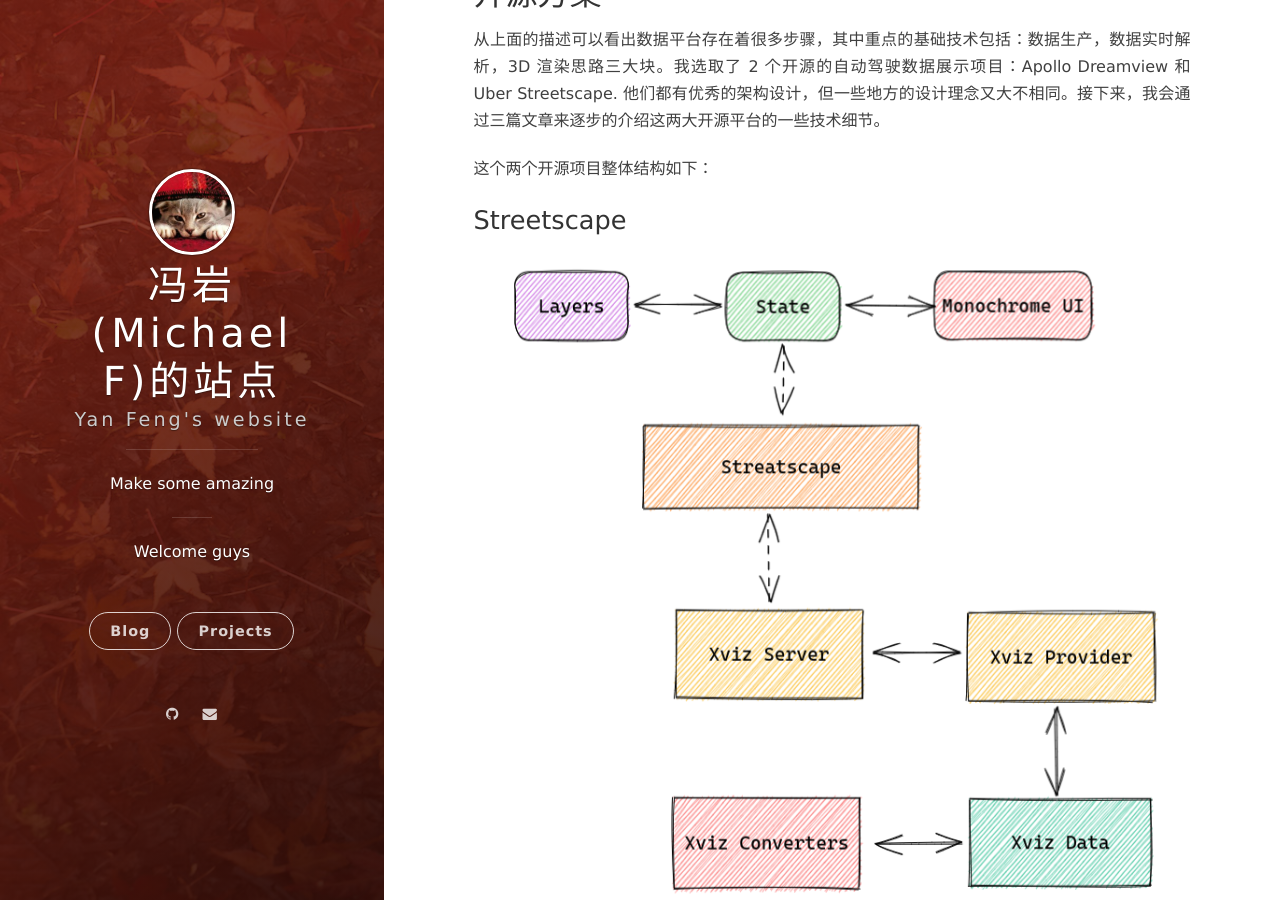
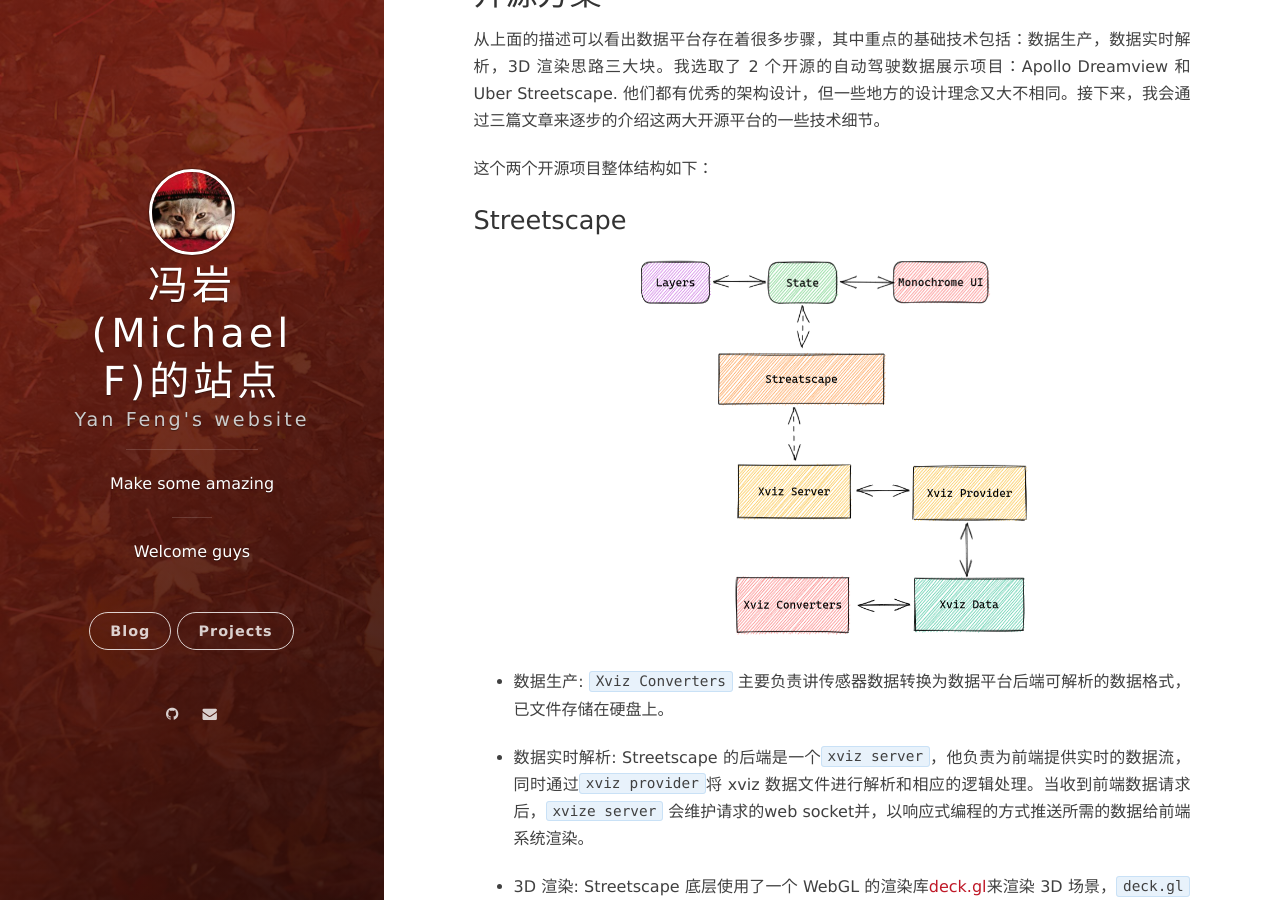
Before and after one commit to fy2462/fy2462.github.io, a Jekyll site: the page built from _posts/2022-04-12-auto-driving-data-system.md, in a window 1280 px wide and 900 px high, scrolled down 875 px. Built offline with Jekyll 4.4.1, drawn with Linux system fonts in a browser that asks for light colours; nearby versions of some CDN libraries; comment, search, counter and statistics services are not loaded.

Commit message:
resize the image

```diff
--- a/_posts/2022-04-12-auto-driving-data-system.md
+++ b/_posts/2022-04-12-auto-driving-data-system.md
@@ -31,7 +31,7 @@
 
 ### Streetscape
 
-![Streetscape structure](/images/data_system/2022-04-13_18-06.png)
+![Streetscape structure](/images/data_system/2022-04-13_18-06.png){:width="60%"}
 
 - 数据生产: `Xviz Converters` 主要负责讲传感器数据转换为数据平台后端可解析的数据格式，已文件存储在硬盘上。
 
@@ -39,11 +39,11 @@
 
 - 3D 渲染: Streetscape 底层使用了一个 WebGL 的渲染库[deck.gl](https://deck.gl)来渲染 3D 场景，`deck.gl`主要思想是把数据分层，可分别动态更新没一层的数据，从而提高灵活性和性能。Streetscape 主要实现了 xviz 数据层属性到 layer 属性的转换，并实现了 3D 渲染的 React UI。
 
-![Streetscape UI](/images/data_system/2022-04-14_19-32.png)
+![Streetscape UI](/images/data_system/2022-04-14_19-32.png){:width="80%"}
 
 ### Dreamview
 
-![Streetscape structure](/images/data_system/2022-04-13_18-07.png)
+![Streetscape structure](/images/data_system/2022-04-13_18-07.png){:width="60%"}
 
 - 数据生产: 在Apollo中，有一个通用计算框架Cyber, 这是个计算调度和数据分发系统，底层是根据eProsima公司的开源项目[Fast-DDS](https://github.com/eProsima/Fast-DDS)进行开发。其中数据生产的工具就在cyber其中，使用record工具可以将cyber所收集的所有硬件与软件数据记录到文件当中，文件内的数据proto的二进制内容，可存储在硬盘上进行回放。
 
@@ -51,7 +51,7 @@
 
 - 3D渲染: Dreamview使用了轮询的方式向`Dreamview backend`请求数据，获取到的数据会使用`React`状态管理组件`Store`存储起来，然后各个UI组件通过观察绑定的方式更新组件页面。对于3D渲染部分各个UI组件都是引用[three.js](https://github.com/mrdoob/three.js)进行渲染，在渲染效率和整体性能上并不如Deck.gl高。
 
-![Dreamview UI](/images/data_system/dv_trajectory.png)
+![Dreamview UI](/images/data_system/dv_trajectory.png){:width="80%"}
 
 ## 总结
 
```
